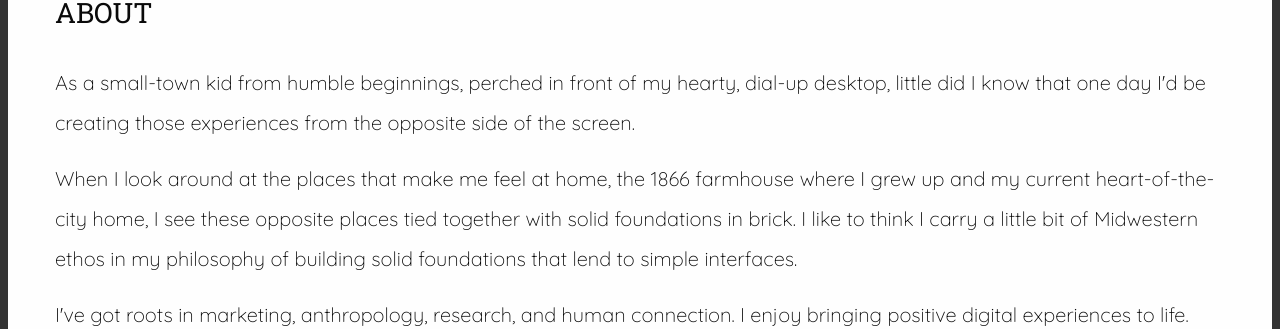
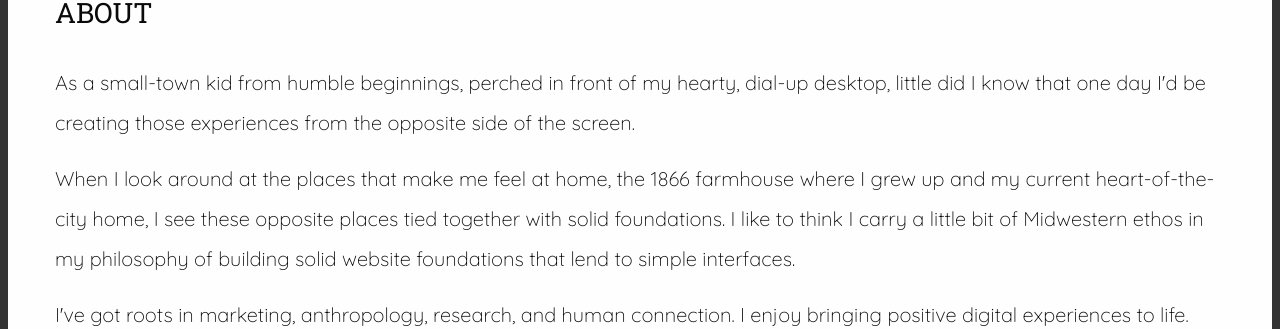
Before and after one commit to huebnema/MadisonHuebner, a website: page app/index.html in a window 1280 px wide. Shown: the part 2660-2989 px from the top of the page. Drawn offline with Linux system fonts and the light colour scheme.

Commit message:
Update content

```diff
--- a/app/index.html
+++ b/app/index.html
@@ -43,8 +43,6 @@
                     <h1 class="Splash__Title">Madison Huebner</h1>
                     <h2 class="Splash__Subtitle">User Experience Developer</h2>
                 </div>
-                <!--<h1 class="text-center">MADISON HUEBNER</h1>-->
-                <!--<h3 class="text-center MarginBottom&#45;&#45;4 Weight&#45;&#45;Fine">User Experience Designer and Developer</h3>-->
             </div>
         </div>
     </div>
@@ -161,8 +159,8 @@
                     <p>As a small-town kid from humble beginnings, perched in front of my hearty, dial-up desktop,
                         little did I know that one day I'd be creating those experiences from the opposite side of the screen.</p>
                     <p>When I look around at the places that make me feel at home, the 1866 farmhouse where I grew up and
-                        my current heart-of-the-city home, I see these opposite places tied together with solid foundations in brick. I like to
-                        think I carry a little bit of Midwestern ethos in my philosophy of building solid foundations that lend to simple interfaces.</p>
+                        my current heart-of-the-city home, I see these opposite places tied together with solid foundations. I like to
+                        think I carry a little bit of Midwestern ethos in my philosophy of building solid website foundations that lend to simple interfaces.</p>
                     <p>I've got roots in marketing, anthropology, research, and human connection. I enjoy bringing
                         positive digital experiences to life.</p>
                     <p>(I also love a good CSS pun.)</p>
```
